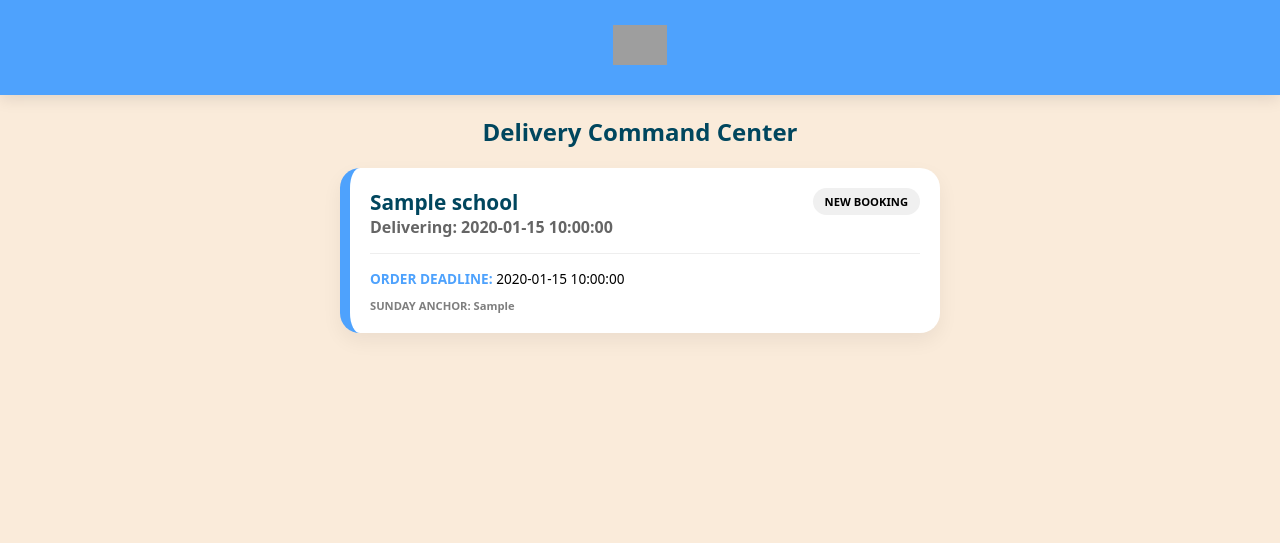
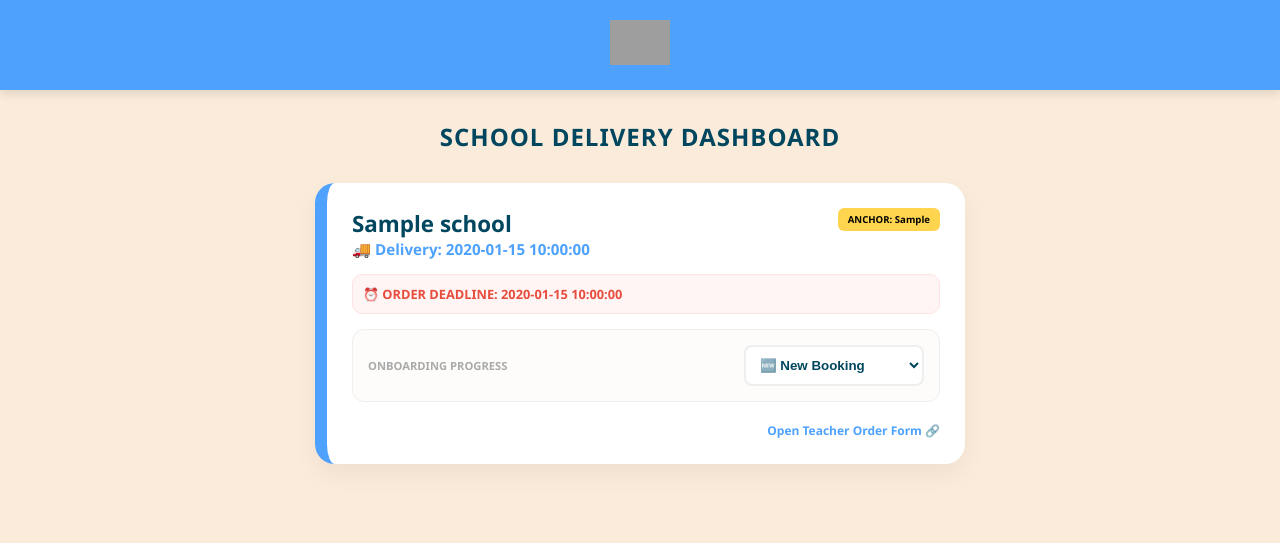
Before and after one commit to conner-kadz/betterday-app, a Flask app: template templates/admin.html in a window 1280 px wide. Shown: the top 543 px of the page. Run offline with Flask 3, Linux system fonts and the light colour scheme; the template is opened without the code that fills it: most values are stand-ins (such as "Sample title", 1, 10 or a date in 2020); grey boxes are pictures that could not be loaded.

Commit message:
Update admin.html

```diff
--- a/templates/admin.html
+++ b/templates/admin.html
@@ -1,48 +1,96 @@
 <!DOCTYPE html>
-<html>
+<html lang="en">
 <head>
+    <meta charset="UTF-8">
+    <meta name="viewport" content="width=device-width, initial-scale=1.0">
     <title>BetterDay Admin</title>
-    <meta name="viewport" content="width=device-width, initial-scale=1">
     <style>
         :root { --primary: #4ea2fd; --accent: #faebda; --dark: #00465e; --yellow: #ffd54f; }
-        body { background: var(--accent); font-family: system-ui, sans-serif; margin: 0; padding-bottom: 50px; }
-        .header { background: var(--primary); padding: 25px; text-align: center; box-shadow: 0 4px 15px rgba(0,0,0,0.1); }
-        .container { max-width: 600px; margin: 20px auto; padding: 0 15px; }
-        .card {
-            background: white; border-radius: 20px; padding: 20px; margin-bottom: 20px;
-            box-shadow: 0 8px 20px rgba(0,0,0,0.06); border-left: 10px solid var(--primary);
-            transition: transform 0.2s; cursor: pointer;
+        body { background: var(--accent); font-family: 'Segoe UI', Tahoma, Geneva, Verdana, sans-serif; margin: 0; padding-bottom: 50px; }
+        .header { background: var(--primary); padding: 20px; text-align: center; box-shadow: 0 4px 10px rgba(0,0,0,0.1); }
+        .logo { height: 45px; }
+        .container { max-width: 650px; margin: 30px auto; padding: 0 20px; }
+
+        .admin-title { color: var(--dark); font-weight: 900; text-align: center; margin-bottom: 30px; text-transform: uppercase; letter-spacing: 1px; }
+
+        .booking-card {
+            background: white; border-radius: 20px; padding: 25px; margin-bottom: 20px;
+            box-shadow: 0 10px 25px rgba(0,0,0,0.05); border-left: 12px solid var(--primary);
+            display: flex; flex-direction: column; gap: 15px; position: relative;
         }
-        .card:hover { transform: translateY(-3px); }
-        .school-name { margin: 0; color: var(--dark); font-size: 1.3rem; font-weight: 900; }
-        .status-badge { background: #f0f0f0; padding: 6px 12px; border-radius: 50px; font-size: 0.7rem; font-weight: 800; text-transform: uppercase; }
-        .deadline-box { border-top: 1px solid #eee; margin-top: 15px; padding-top: 15px; font-size: 0.85rem; }
-        .deadline-box b { color: var(--primary); }
+
+        .school-name { margin: 0; color: var(--dark); font-size: 1.4rem; font-weight: 800; }
+        .delivery-date { color: var(--primary); font-weight: 700; font-size: 0.95rem; }
+
+        .deadline-area { background: #fff5f5; border: 1px solid #ffe3e3; padding: 10px; border-radius: 10px; color: #e74c3c; font-weight: 800; font-size: 0.8rem; }
+
+        .crm-controls {
+            display: flex; justify-content: space-between; align-items: center;
+            background: #fdfcfb; border: 1px solid #f0efed; padding: 15px; border-radius: 12px;
+        }
+        .status-label { font-size: 0.7rem; font-weight: 900; color: #aaa; text-transform: uppercase; }
+
+        select {
+            padding: 10px; border-radius: 8px; border: 2px solid #eee;
+            font-weight: 700; color: var(--dark); cursor: pointer; background: white;
+        }
+
+        .order-link { text-align: right; font-size: 0.75rem; font-weight: 800; color: var(--primary); text-decoration: none; margin-top: 5px; }
+        .order-link:hover { text-decoration: underline; }
     </style>
 </head>
 <body>
+
     <div class="header">
-        <img src="https://www.eatbetterday.ca/cdn/shop/files/Logo_White_300x.png" alt="BetterDay Logo" style="height: 40px;">
+        <img src="https://www.eatbetterday.ca/cdn/shop/files/Logo_White_300x.png" class="logo" alt="BetterDay Logo">
     </div>
+
     <div class="container">
-        <h2 style="color: var(--dark); font-weight: 900; text-align: center;">Delivery Command Center</h2>
+        <h2 class="admin-title">School Delivery Dashboard</h2>
+
         {% for b in bookings %}
-        <div class="card">
-            <div style="display: flex; justify-content: space-between; align-items: start;">
+        {% if b.school %}
+        <div class="booking-card">
+            <div style="display: flex; justify-content: space-between; align-items: flex-start;">
                 <div>
                     <h3 class="school-name">{{ b.school }}</h3>
-                    <span style="font-weight: 700; opacity: 0.6;">Delivering: {{ b.delivery_date }}</span>
+                    <div class="delivery-date">🚚 Delivery: {{ b.delivery_date }}</div>
                 </div>
-                <span class="status-badge">{{ b.status }}</span>
+                <div style="background: var(--yellow); padding: 5px 10px; border-radius: 6px; font-size: 0.6rem; font-weight: 900;">
+                    ANCHOR: {{ b.anchor_sunday }}
+                </div>
             </div>
-            <div class="deadline-box">
-                <b>ORDER DEADLINE:</b> {{ b.deadline }}
+
+            <div class="deadline-area">
+                ⏰ ORDER DEADLINE: {{ b.deadline }}
             </div>
-            <div style="margin-top: 10px; font-size: 0.7rem; opacity: 0.5; font-weight: 800;">
-                SUNDAY ANCHOR: {{ b.anchor_sunday }}
+
+            <div class="crm-controls">
+                <span class="status-label">Onboarding Progress</span>
+                <select onchange="console.log('Update:', this.value)">
+                    <option value="New Booking" {% if b.status == 'New Booking' %}selected{% endif %}>🆕 New Booking</option>
+                    <option value="Link Sent" {% if b.status == 'Link Sent' %}selected{% endif %}>🔗 Link Sent</option>
+                    <option value="In Progress" {% if b.status == 'In Progress' %}selected{% endif %}>⏳ In Progress</option>
+                    <option value="Orders Locked" {% if b.status == 'Orders Locked' %}selected{% endif %}>⛔ Orders Locked</option>
+                    <option value="Culinary Exported" {% if b.status == 'Culinary Exported' %}selected{% endif %}>📦 Culinary Exported</option>
+                    <option value="Out for Delivery" {% if b.status == 'Out for Delivery' %}selected{% endif %}>🚚 Out for Delivery</option>
+                </select>
             </div>
+
+            <a href="/order/{{ b.delivery_date }}?school={{ b.school | replace(' ', '+') }}" target="_blank" class="order-link">
+                Open Teacher Order Form 🔗
+            </a>
         </div>
+        {% endif %}
         {% endfor %}
+
+        {% if not bookings %}
+        <div style="text-align: center; padding: 40px; opacity: 0.5;">
+            <h3>No bookings found.</h3>
+            <p>New bookings will appear here automatically.</p>
+        </div>
+        {% endif %}
     </div>
+
 </body>
 </html>
```
